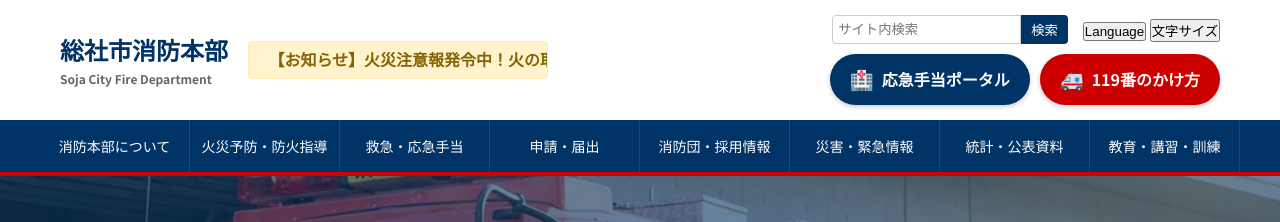
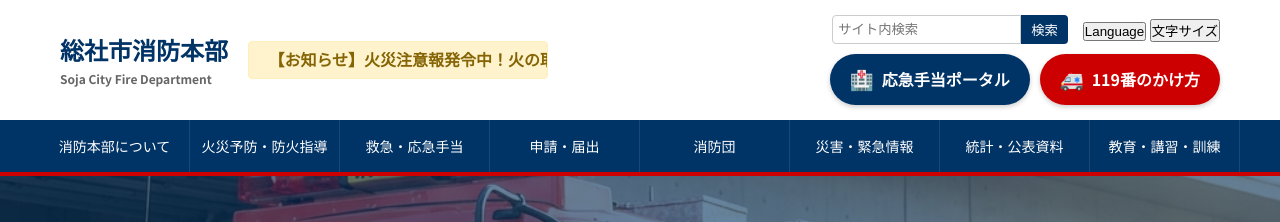
Before and after one commit to ryoji-ai/soja-fire-dept-homepage, a website: page index.html in a window 1280 px wide. Shown: the top 222 px of the page. Drawn offline with Linux system fonts and the light colour scheme.

Commit message:
Rename menu item to Fire Corps

```diff
--- a/index.html
+++ b/index.html
@@ -56,7 +56,7 @@
                 <li><a href="#">火災予防・防火指導</a></li>
                 <li><a href="#">救急・応急手当</a></li>
                 <li><a href="#">申請・届出</a></li>
-                <li><a href="#">消防団・採用情報</a></li>
+                <li><a href="#">消防団</a></li>
                 <li><a href="#">災害・緊急情報</a></li>
                 <li><a href="#">統計・公表資料</a></li>
                 <li><a href="#">教育・講習・訓練</a></li>
```
